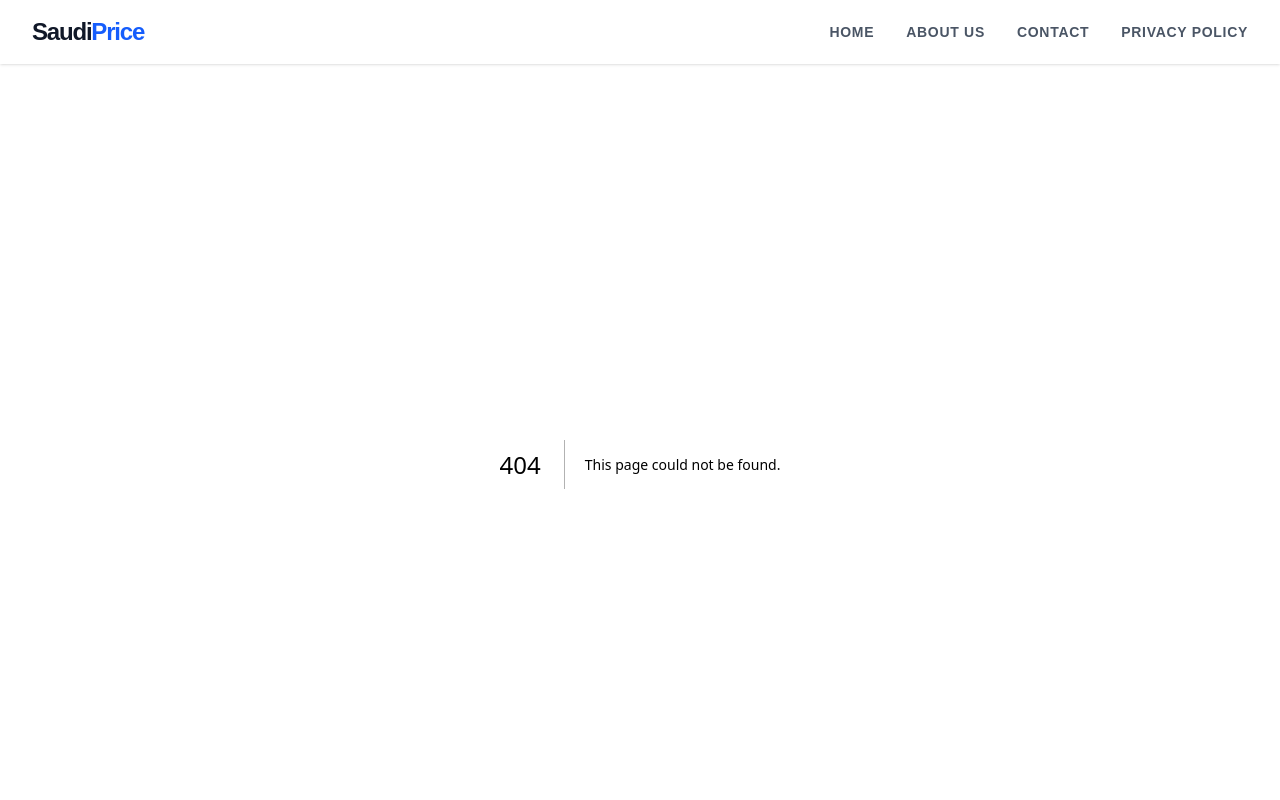
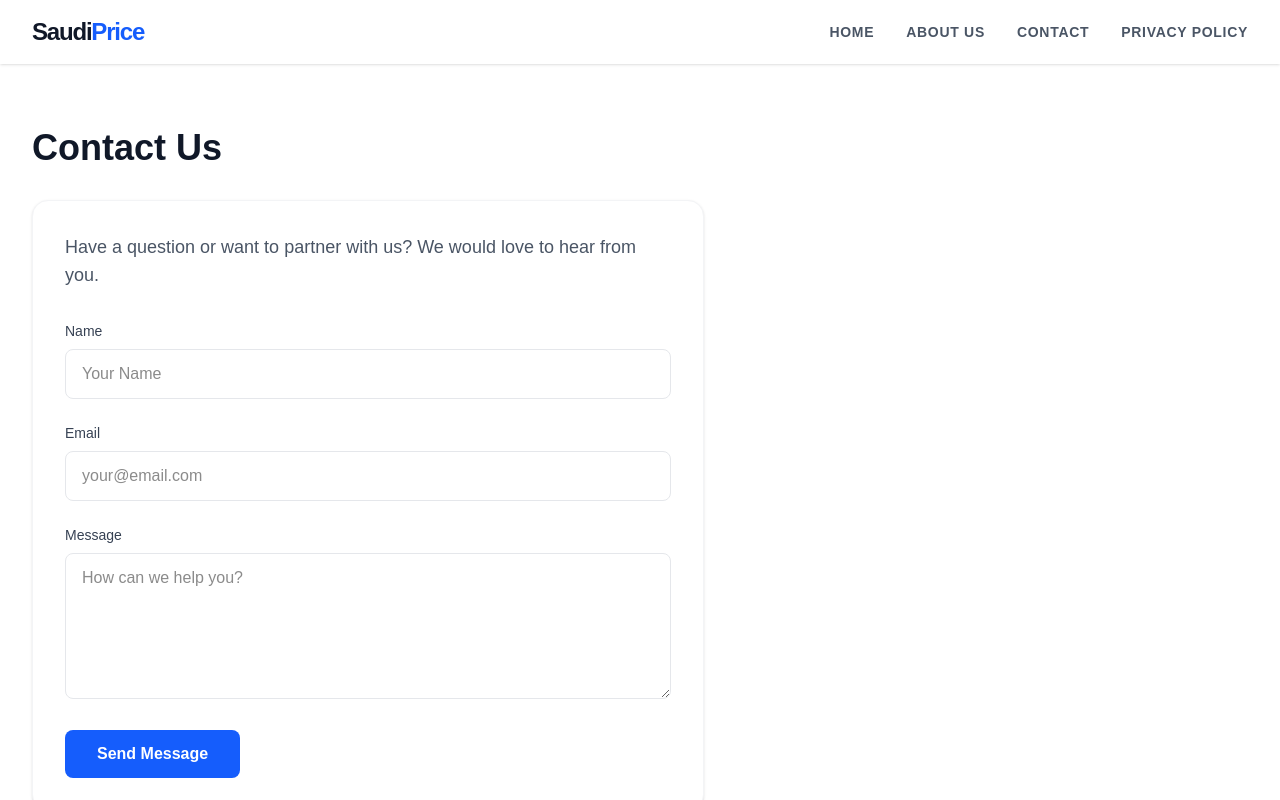
Before and after one commit to DiGiSaudia/saudiprice, a Next.js app: page /contact in a window 1280 px wide. Before the commit this address had no page. Shown: the top 800 px of the page. Built offline with nearby package versions, Linux system fonts and the light colour scheme.

Commit message:
Added About, Contact, and Privacy pages

```diff
--- /dev/null
+++ b/app/about/page.tsx
@@ -0,0 +1,13 @@
+export default function About() {
+  return (
+    <div className="max-w-7xl mx-auto px-4 sm:px-6 lg:px-8 py-16">
+      <h1 className="text-4xl font-black text-gray-900 mb-8">About Us</h1>
+      <div className="prose max-w-none text-gray-600 text-lg space-y-6">
+        <p>Welcome to SaudiPrice.com, your number one source for finding the best deals and comparing prices across top e-commerce platforms in Saudi Arabia.</p>
+        <p>We are dedicated to giving you the very best of product comparisons, with a focus on reliability, real-time updates, and a user-friendly experience.</p>
+        <p>Our platform aggregates data from trusted stores like Amazon, Noon, Jarir, and eXtra, saving you time and money. Whether you are looking for the latest smartphones, laptops, or home appliances, we have got you covered.</p>
+        <p>We hope you enjoy our service as much as we enjoy offering it to you. If you have any questions or comments, please do not hesitate to contact us.</p>
+      </div>
+    </div>
+  );
+}
--- /dev/null
+++ b/app/contact/page.tsx
@@ -0,0 +1,27 @@
+export default function Contact() {
+  return (
+    <div className="max-w-7xl mx-auto px-4 sm:px-6 lg:px-8 py-16">
+      <h1 className="text-4xl font-black text-gray-900 mb-8">Contact Us</h1>
+      <div className="bg-white p-8 rounded-2xl shadow-sm border border-gray-100 max-w-2xl">
+        <p className="text-lg text-gray-600 mb-8">Have a question or want to partner with us? We would love to hear from you.</p>
+        <form className="space-y-6">
+          <div>
+            <label className="block text-sm font-medium text-gray-700 mb-2">Name</label>
+            <input type="text" className="w-full px-4 py-3 rounded-lg border border-gray-200 focus:ring-2 focus:ring-blue-500 outline-none" placeholder="Your Name" />
+          </div>
+          <div>
+            <label className="block text-sm font-medium text-gray-700 mb-2">Email</label>
+            <input type="email" className="w-full px-4 py-3 rounded-lg border border-gray-200 focus:ring-2 focus:ring-blue-500 outline-none" placeholder="your@email.com" />
+          </div>
+          <div>
+            <label className="block text-sm font-medium text-gray-700 mb-2">Message</label>
+            <textarea rows={5} className="w-full px-4 py-3 rounded-lg border border-gray-200 focus:ring-2 focus:ring-blue-500 outline-none" placeholder="How can we help you?"></textarea>
+          </div>
+          <button type="button" className="bg-blue-600 hover:bg-blue-700 text-white font-bold py-3 px-8 rounded-lg transition-colors w-full sm:w-auto">
+            Send Message
+          </button>
+        </form>
+      </div>
+    </div>
+  );
+}
--- /dev/null
+++ b/app/privacy/page.tsx
@@ -0,0 +1,16 @@
+export default function Privacy() {
+  return (
+    <div className="max-w-7xl mx-auto px-4 sm:px-6 lg:px-8 py-16">
+      <h1 className="text-4xl font-black text-gray-900 mb-8">Privacy Policy</h1>
+      <div className="prose max-w-none text-gray-600 text-lg space-y-6">
+        <p>At SaudiPrice.com, the privacy of our visitors is of extreme importance to us. This privacy policy document outlines the types of personal information that is received and collected by our website and how it is used.</p>
+        <h2 className="text-2xl font-bold text-gray-900 mt-8 mb-4">Log Files</h2>
+        <p>Like many other Web sites, we make use of log files. The information inside the log files includes internet protocol (IP) addresses, type of browser, Internet Service Provider (ISP), date/time stamp, referring/exit pages, and number of clicks to analyze trends, administer the site, track users movement around the site, and gather demographic information.</p>
+        <h2 className="text-2xl font-bold text-gray-900 mt-8 mb-4">Cookies and Web Beacons</h2>
+        <p>We do use cookies to store information about visitors preferences, record user-specific information on which pages the user access or visit, customize Web page content based on visitors browser type or other information that the visitor sends via their browser.</p>
+        <h2 className="text-2xl font-bold text-gray-900 mt-8 mb-4">Consent</h2>
+        <p>By using our website, you hereby consent to our privacy policy and agree to its terms.</p>
+      </div>
+    </div>
+  );
+}
```
